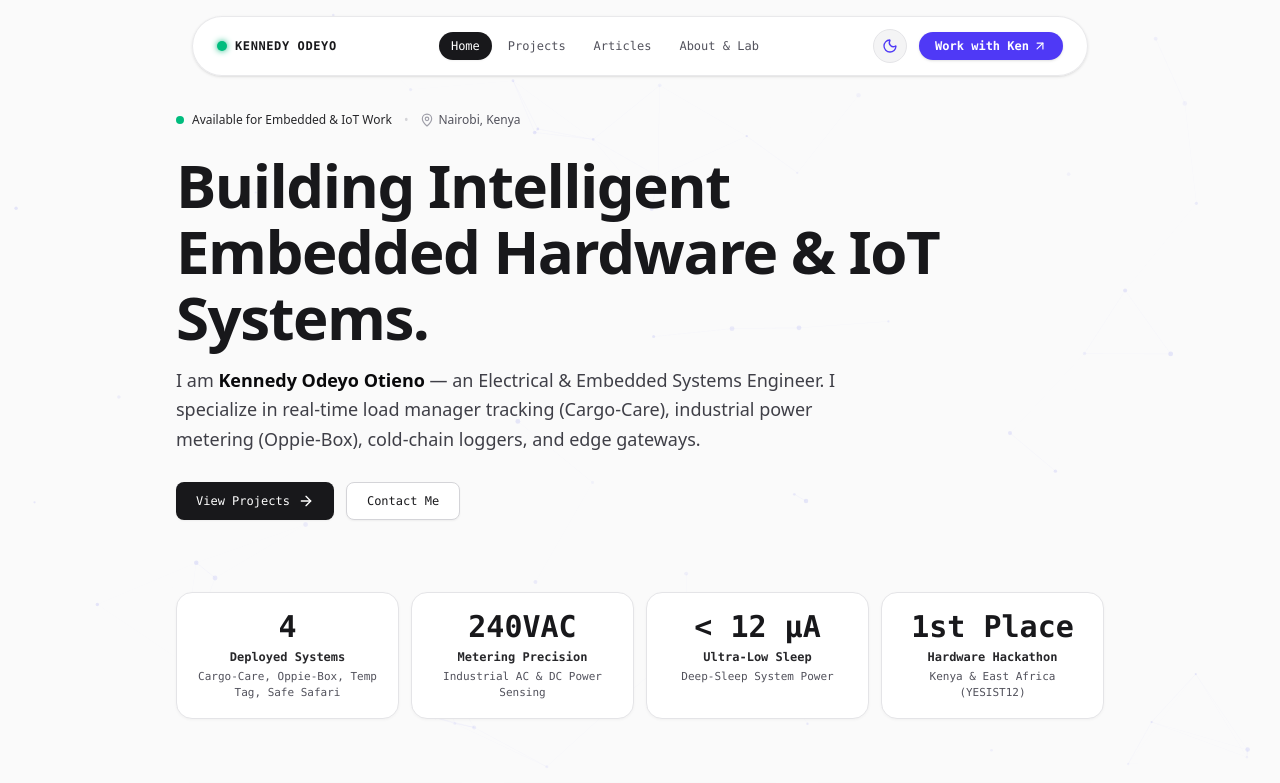
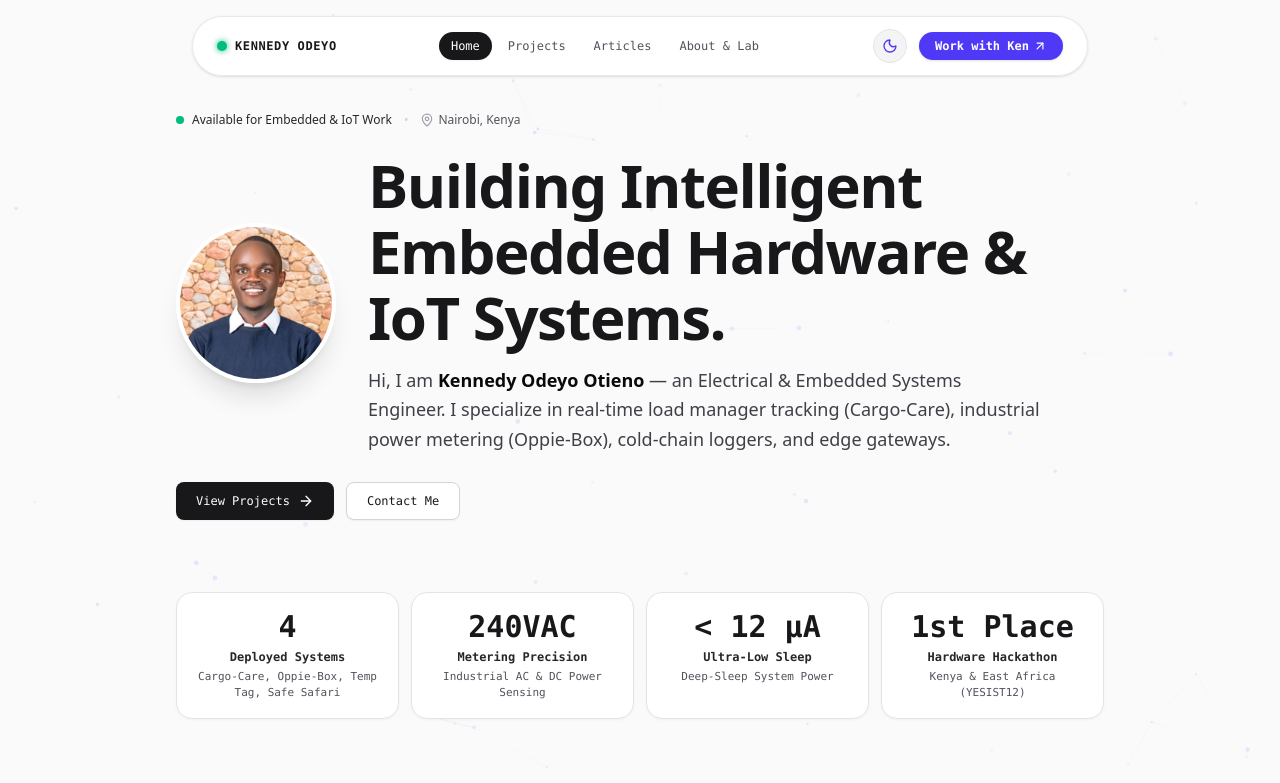
Before and after one commit to Reggan44/ken-portfolio, a Next.js app: page / in a window 1280 px wide. Shown: the top 783 px of the page. Built offline with nearby package versions, Linux system fonts and the light colour scheme.

Commit message:
feat: add profile picture to home and about pages

```diff
--- a/src/app/about/page.tsx
+++ b/src/app/about/page.tsx
@@ -1,4 +1,5 @@
 import Link from "next/link";
+import Image from "next/image";
 import {
   User,
   Cpu,
@@ -93,6 +94,17 @@ export default function AboutPage() {
     <div className="pt-24 pb-16 px-6 md:px-12 max-w-5xl mx-auto space-y-16">
       {/* Bio Header */}
       <div className="space-y-6 border-b border-zinc-200 dark:border-zinc-800 pb-10">
+        <div className="flex flex-col md:flex-row gap-8 items-start md:items-center">
+          <div className="shrink-0 relative w-32 h-32 md:w-40 md:h-40 rounded-full overflow-hidden border-4 border-white dark:border-zinc-900 shadow-xl">
+            <Image
+              src="/ken-profile.jpg"
+              alt="Kennedy Odeyo Otieno"
+              fill
+              className="object-cover"
+              priority
+            />
+          </div>
+          <div className="space-y-4">
             <div className="inline-flex items-center gap-2 px-3 py-1 rounded-full bg-indigo-50 dark:bg-indigo-950/50 border border-indigo-200 dark:border-indigo-800/80 text-indigo-700 dark:text-indigo-300 text-xs font-mono font-semibold">
               <User className="w-3.5 h-3.5" />
               EMBEDDED SYSTEMS &amp; INTERNET OF THINGS (IOT) ENGINEER
@@ -103,6 +115,8 @@ export default function AboutPage() {
             <p className="text-base sm:text-lg text-zinc-600 dark:text-zinc-400 leading-relaxed max-w-3xl">
               I am an Embedded Systems and IoT Engineer specializing in real-world hardware bring-ups. My work spans real-time load manager tracking (Cargo-Care), industrial power metering and edge computing (Oppie-Box), cold-chain environmental sensing with BMS, and competitive IoT solutions.
             </p>
+          </div>
+        </div>
 
         <div className="flex flex-wrap gap-4 pt-2 font-mono text-xs">
           <a
--- a/src/app/page.tsx
+++ b/src/app/page.tsx
@@ -1,4 +1,5 @@
 import Link from "next/link";
+import Image from "next/image";
 import {
   Cpu,
   Zap,
@@ -73,13 +74,24 @@ export default function Home() {
         </div>
 
         {/* Hero Headline */}
-        <div className="space-y-4 max-w-3xl">
-          <h1 className="text-4xl sm:text-5xl md:text-6xl font-extrabold tracking-tight text-zinc-900 dark:text-zinc-50 leading-[1.1]">
-            Building Intelligent Embedded Hardware &amp; IoT Systems.
-          </h1>
-          <p className="text-base sm:text-lg text-zinc-700 dark:text-zinc-300 leading-relaxed max-w-2xl">
-            I am <strong className="text-zinc-950 dark:text-zinc-100">Kennedy Odeyo Otieno</strong> — an Electrical &amp; Embedded Systems Engineer. I specialize in real-time load manager tracking (Cargo-Care), industrial power metering (Oppie-Box), cold-chain loggers, and edge gateways.
-          </p>
+        <div className="flex flex-col md:flex-row gap-8 items-start md:items-center max-w-4xl">
+          <div className="shrink-0 relative w-32 h-32 md:w-40 md:h-40 rounded-full overflow-hidden border-4 border-white dark:border-zinc-900 shadow-xl">
+            <Image
+              src="/ken-profile.jpg"
+              alt="Kennedy Odeyo Otieno"
+              fill
+              className="object-cover"
+              priority
+            />
+          </div>
+          <div className="space-y-4">
+            <h1 className="text-4xl sm:text-5xl md:text-6xl font-extrabold tracking-tight text-zinc-900 dark:text-zinc-50 leading-[1.1]">
+              Building Intelligent Embedded Hardware &amp; IoT Systems.
+            </h1>
+            <p className="text-base sm:text-lg text-zinc-700 dark:text-zinc-300 leading-relaxed max-w-2xl">
+              Hi, I am <strong className="text-zinc-950 dark:text-zinc-100">Kennedy Odeyo Otieno</strong> — an Electrical &amp; Embedded Systems Engineer. I specialize in real-time load manager tracking (Cargo-Care), industrial power metering (Oppie-Box), cold-chain loggers, and edge gateways.
+            </p>
+          </div>
         </div>
 
         {/* Hero Actions */}
```
Also changed, not shown: public/ken-profile.jpg (added). Lines whose indentation alone changed are shown as unchanged.
